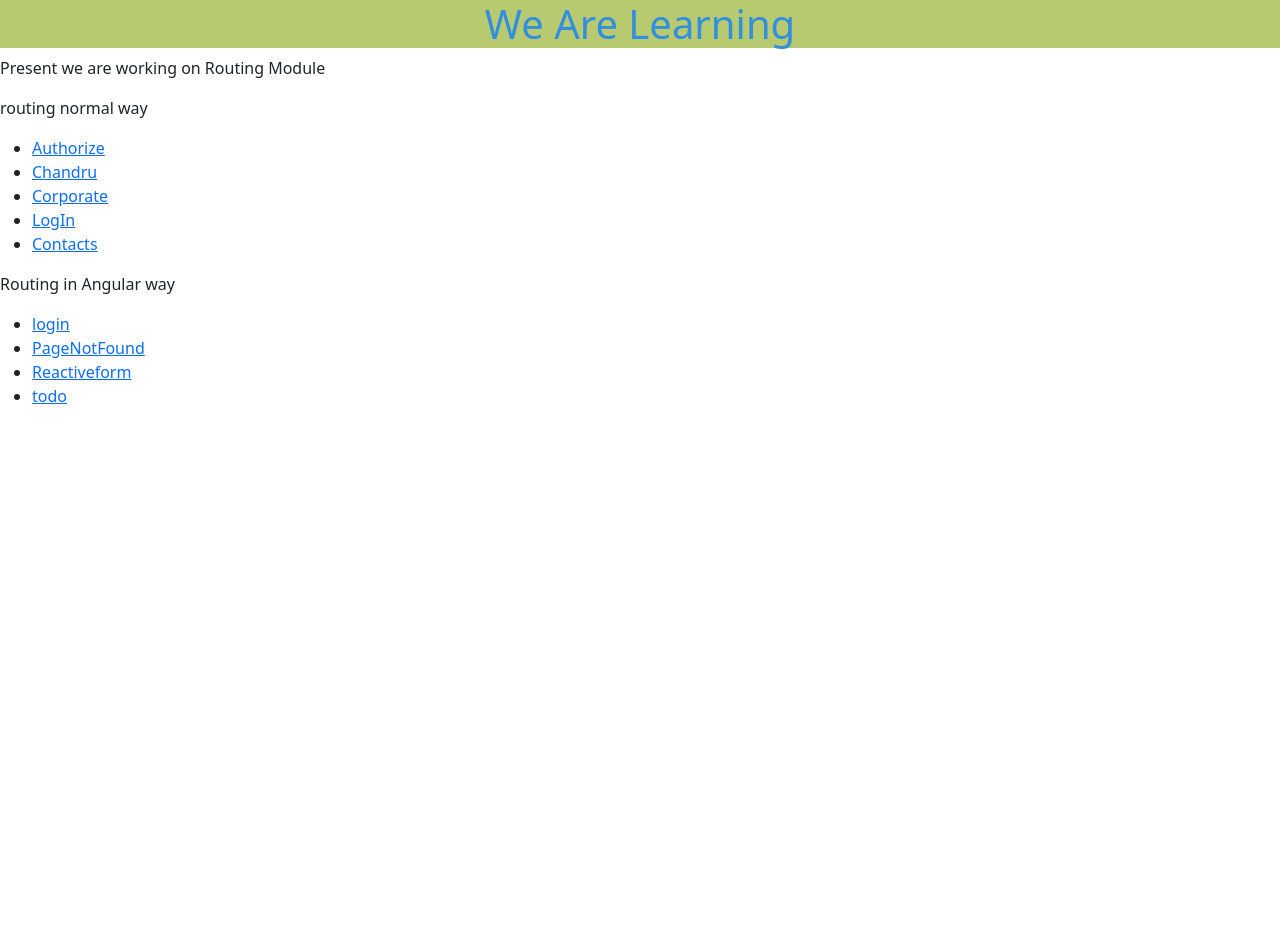
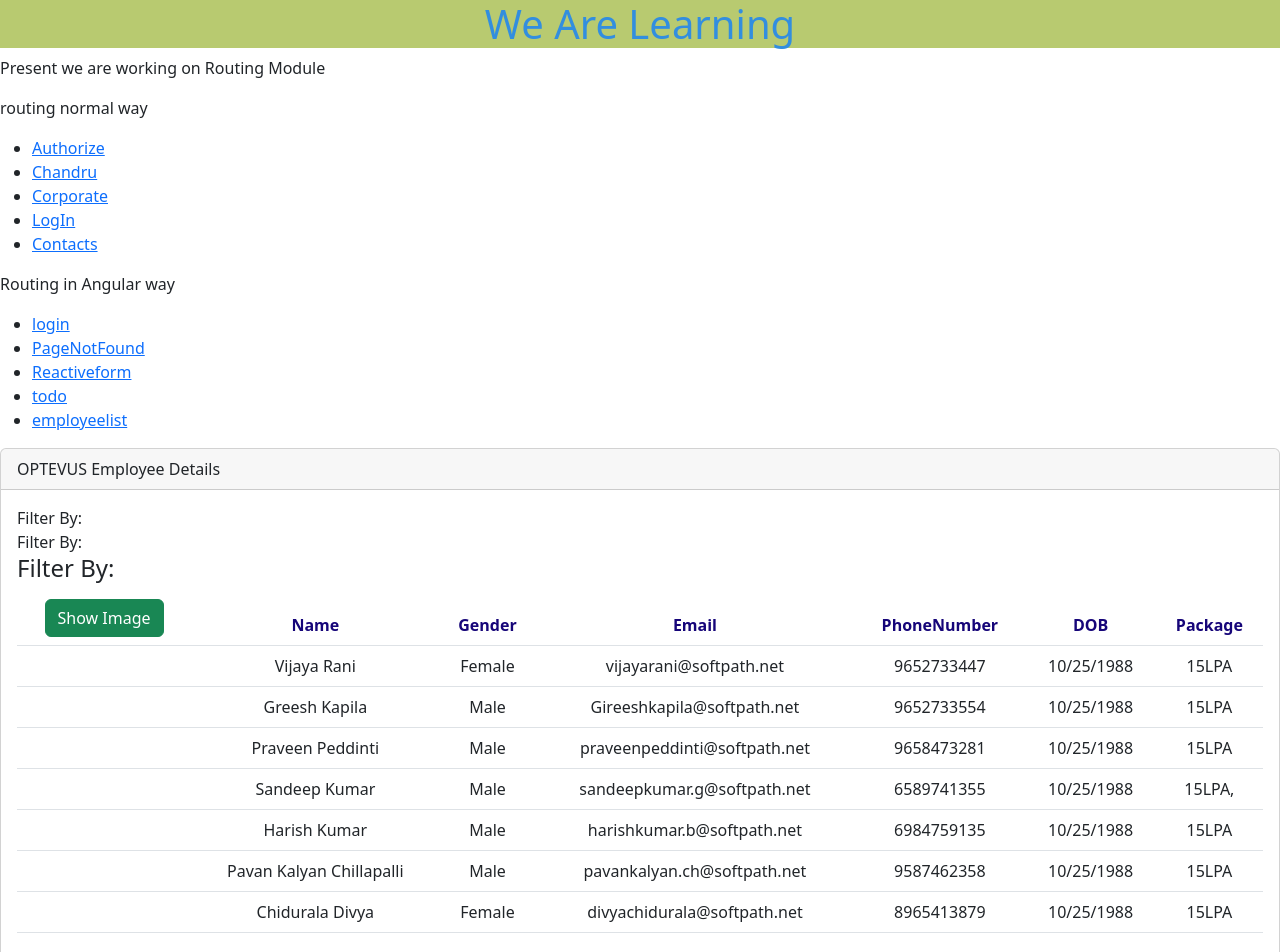
Before and after one commit to VIJAYVINNY/Credits, an Angular app: page /listemployee in a window 1280 px wide. Before the commit this address led to /. Shown: the top 952 px of the page. Before the commit the page ends 800 px from the top, so only its background shows below. Built offline with nearby package versions, Linux system fonts and the light colour scheme.

Commit message:
one of the component is added

```diff
--- a/src/app/app-routing.module.ts
+++ b/src/app/app-routing.module.ts
@@ -9,6 +9,7 @@ import { TodoComponent } from './todo/todo.component';
 import { LoginComponent } from './login/login.component';
 import { PagenotfoundComponent } from './pagenotfound/pagenotfound.component';
 import { ReactiveformComponent } from './reactiveform/reactiveform.component';
+import { ListEmployeeComponent } from './list-employee/list-employee.component';
 
 
 const routes: Routes = [
@@ -21,7 +22,8 @@ const routes: Routes = [
   {path:'chandru',component:ChandruComponent},
   {path:'corporate',component:CorporateComponent},
   {path:'todo',component:TodoComponent},
-  {path:'Reactivecomponent',component:ReactiveformComponent},
+  {path:'Reactiveform',component:ReactiveformComponent},
+  {path:'listemployee',component:ListEmployeeComponent}
 
 ];
 
--- a/src/app/app.component.html
+++ b/src/app/app.component.html
@@ -20,12 +20,14 @@
     <li><a href="contacts">Contacts</a></li>
 
 </ul>
+
 <p>Routing in Angular way</p>
 <ul>
     <li><a [routerLink]="['login']">login</a> </li>
     <li><a [routerLink]="['pagenotfound']">PageNotFound</a></li>
-    <li><a [routerLink]="['Reactivecomponent']">Reactiveform</a></li>
-    <li><a [routerLink]="['/todo']">todo</a> </li>
+    <li><a [routerLink]="['Reactiveform']">Reactiveform</a></li>
+    <li><a [routerLink]="['todo']">todo</a> </li>
+    <li><a [routerLink]="['listemployee']">employeelist</a></li>
 </ul>
 
 
--- a/src/app/app.module.ts
+++ b/src/app/app.module.ts
@@ -15,6 +15,7 @@ import { ReactiveformComponent } from './reactiveform/reactiveform.component';
 import { MethodsComponent } from './methods/methods.component';
 import { ReactiveFormsModule } from '@angular/forms';
 import { AllserviceService } from 'src/services/allservice.service';
+import { ListEmployeeComponent } from './list-employee/list-employee.component';
 
 
 
@@ -30,6 +31,7 @@ import { AllserviceService } from 'src/services/allservice.service';
     AuthorizeComponent,
     ReactiveformComponent,
     MethodsComponent,
+    ListEmployeeComponent,
 
 
     ],
--- /dev/null
+++ b/src/app/list-employee/list-employee.component.html
@@ -0,0 +1,144 @@
+<!--  <div class="panel panel-primary" *ngFor="let employee of employees">
+  <div class="panel-heading">
+    <h3 class="panel-title">{{employee.name}}</h3>
+  </div>
+  <div class="panel-body">
+
+    <div class="col-xs-10">
+
+      <div class="row vertical-align">
+
+        <div class="col-xs-4">
+
+          <img src="" alt="">
+        </div>
+
+        <div class="col-xs-8">
+
+          <div class="row">
+            <div class="col-xs-6">
+              Gender
+            </div>
+            <div class="col-xs-6">
+              : {{employee.gender}}
+            </div>
+          </div>
+
+          <div class="row">
+            <div class="col-xs-6">
+              Date of Birth
+            </div>
+            <div class="col-xs-6">
+              : {{employee.DOB | date}}
+            </div>
+          </div>
+
+          <div class="row">
+            <div class="col-xs-6">
+              Contact Preference
+            </div>
+            <div class="col-xs-6">
+              : {{employee.contactPreference}}
+            </div>
+          </div>
+
+          <div class="row">
+            <div class="col-xs-6">
+              Phone
+            </div>
+            <div class="col-xs-6">
+              : {{employee.phoneNumber}}
+            </div>
+          </div>
+
+          <div class="row">
+            <div class="col-xs-6">
+              Email
+            </div>
+            <div class="col-xs-6">
+              : {{employee.email}}
+            </div>
+
+          </div>
+
+          <div class="row">
+            <div class="col-xs-6">
+              Department
+            </div>
+            <div class="col-xs-6">
+              : {{employee.position}}
+            </div>
+          </div>
+
+          <div class="row">
+            <div class="col-xs-6">
+              Is Active
+            </div>
+            <div class="col-xs-6">
+               {{employee.isActive}}
+            </div>
+          </div>
+
+        </div>
+      </div>
+    </div>
+  </div>
+</div>  -->
+
+
+<!-- <div class="container"> -->
+<div class="card">
+    <div class="card-header">
+        {{Pagetitle}}
+    </div>
+    <div class="card-body">
+        <div class="row">
+            <div class="col-md-2">Filter By:</div>
+            <div class="col-md-4">
+                <!-- <input type="text" [(ngModel)]="listFilter" /> -->
+            </div>
+        </div>
+        <div class="row">
+            <div class="col-md-6"> Filter By:{{listFilter}} </div>
+        </div>
+
+        <div class="row">
+            <div class="col-md-6">
+                <h4>Filter By:</h4>
+            </div>
+        </div>
+
+        <div class="table-responsive">
+            <table class="table" *ngIf="employees.length">
+                <thead class="heading">
+                    <tr>
+                        <th>
+                            <button class="btn btn-success" (click)="toggleImage()">
+                {{showImages? 'Hide':'Show'}} Image </button>
+                        </th>
+                        <th>Name</th>
+                        <th>Gender</th>
+                        <th>Email</th>
+                        <th>PhoneNumber</th>
+                        <th>DOB</th>
+                        <th>Package</th>
+                    </tr>
+                </thead>
+                <tbody>
+                    <tr *ngFor="let employee of employees">
+
+                        <td>
+                            <img [src]="employee.imageUrl" alt="Path Not Found" class="pics" *ngIf="showImages">
+                        </td>
+                        <td>{{employee.name}} </td>
+                        <td>{{employee.gender}}</td>
+                        <td>{{employee.email}}</td>
+                        <td>{{employee.phoneNumber}}</td>
+                        <td>{{employee.DOB}}</td>
+                        <td>{{employee.package}}</td>
+                    </tr>
+                </tbody>
+            </table>
+        </div>
+    </div>
+</div>
--- /dev/null
+++ b/src/app/list-employee/list-employee.component.scss
@@ -0,0 +1,20 @@
+// .imageClass {
+//     width: 150px;
+//     height: 150px;
+// }
+// .vertical-align {
+//     display: flex;
+//     align-items: center;
+// }
+.pics {
+    border-image-width: 40px;
+    height: 2pc;
+}
+
+.table {
+    text-align: center;
+}
+
+.heading {
+    color: rgb(22, 5, 121);
+}
--- /dev/null
+++ b/src/app/list-employee/list-employee.component.ts
@@ -0,0 +1,123 @@
+import { Component, OnInit } from '@angular/core';
+import { Employee } from './models/employee.model';
+
+@Component({
+  selector: 'app-list-employee',
+  templateUrl: './list-employee.component.html',
+  styleUrls: ['./list-employee.component.scss']
+})
+export class ListEmployeeComponent implements OnInit {
+
+  constructor() { }
+
+  ngOnInit(): void {
+  }
+  Pagetitle: string = "OPTEVUS Employee  Details";
+  showImages: boolean = false;
+
+  listFilter: string = "";
+  toggleImage() {
+    this.showImages = !this.showImages;
+  }
+
+  employees: Employee[] = [
+    {
+      id: 1234,
+      name: "Vijaya Rani",
+      gender: 'Female',
+      contactPreference: 'Email',
+      email: 'vijayarani@softpath.net',
+      phoneNumber: 9652733447,
+      // DOB:new Date(10/25/1988) ,
+      DOB:"10/25/1988",
+      position: "Team Lead",
+      // isActive: true,
+      imageUrl: "assets/images/mary.png",
+      package: '15LPA',
+    },
+    {
+      id: 1235,
+      name: "Greesh Kapila",
+      gender: 'Male',
+      contactPreference: 'Phone',
+      email: "Gireeshkapila@softpath.net",
+      phoneNumber: 9652733554,
+      // DOB:new Date(11/20/1979) ,
+      DOB:"10/25/1988",
+      position: 'Senior Architect',
+      // isActive: true,
+      imageUrl: "assets/images/john.png",
+      package: "15LPA",
+    },
+    {
+      id: 1236,
+      name: "Praveen Peddinti",
+      gender: 'Male',
+      contactPreference: 'Phone',
+      email: "praveenpeddinti@softpath.net",
+      phoneNumber: 9658473281,
+      // DOB: new Date(3/25/1976),
+      DOB:"10/25/1988",
+      position: 'Team Lead',
+      // isActive: false,
+      imageUrl: "assets/images/john.png",
+      package: '15LPA',
+    },
+    {
+      id: 1237,
+      name: "Sandeep Kumar",
+      gender: 'Male',
+      contactPreference: 'Phone',
+      email: "sandeepkumar.g@softpath.net",
+      phoneNumber: 6589741355,
+      // DOB: new Date(3/25/1976),
+      DOB:"10/25/1988",
+      position: 'Associate Director',
+      // isActive: false,
+      imageUrl: "assets/images/mark.png",
+      package: '15LPA,'
+    },
+    {
+      id: 1237,
+      name: "Harish Kumar",
+      gender: 'Male',
+      contactPreference: 'Phone',
+      email: "harishkumar.b@softpath.net",
+      phoneNumber: 6984759135,
+      // DOB: new Date(3/25/1976),
+      DOB:"10/25/1988",
+      position: 'Sr.Associate Director',
+      // isActive: false,
+      imageUrl: "assets/images/mark.png",
+      package: '15LPA',
+    },
+    {
+      id: 1238,
+      name: "Pavan Kalyan Chillapalli",
+      gender: 'Male',
+      contactPreference: 'Phone',
+      email: "pavankalyan.ch@softpath.net",
+      phoneNumber: 9587462358,
+      // DOB: new Date(3/25/1976),
+      DOB:"10/25/1988",
+      position: 'Full Stack Developer',
+      // isActive: false,
+      imageUrl: "assets/images/john.png",
+      package: '15LPA',
+    },
+    {
+      id: 1239,
+      name: "Chidurala Divya",
+      gender: 'Female',
+      contactPreference: 'Phone',
+      email: "divyachidurala@softpath.net",
+      phoneNumber: 8965413879,
+      // DOB: new Date(3/25/1974),
+      DOB:"10/25/1988",
+      position: 'Jr Developer',
+      // isActive: false,
+      imageUrl: "assets/images/mary.png",
+      package: '15LPA',
+    },
+  ];
+}
--- a/src/app/todo/todo.component.ts
+++ b/src/app/todo/todo.component.ts
@@ -1,4 +1,5 @@
 import { Component, OnInit } from '@angular/core';
+import { FormControl, FormGroup } from '@angular/forms';
 import { ContactsService } from 'src/services/contacts.service';
 
 @Component({
@@ -7,7 +8,11 @@ import { ContactsService } from 'src/services/contacts.service';
   styleUrls: ['./todo.component.scss']
 })
 export class TodoComponent implements OnInit {
-
+RegistrationForm=new FormGroup({
+  UserName:new FormControl('Sanjay'),
+  Password:new FormControl(''),
+  Confirmpassword:new FormControl('')
+});
   // constructor(private ContactsService:ContactsService) { }
   constructor(){}
 
```
Also changed, not shown: src/app/list-employee/models/employee.model.ts (added, +31 -0 lines), 1 other file (tests, documents, lock files or other folders).
